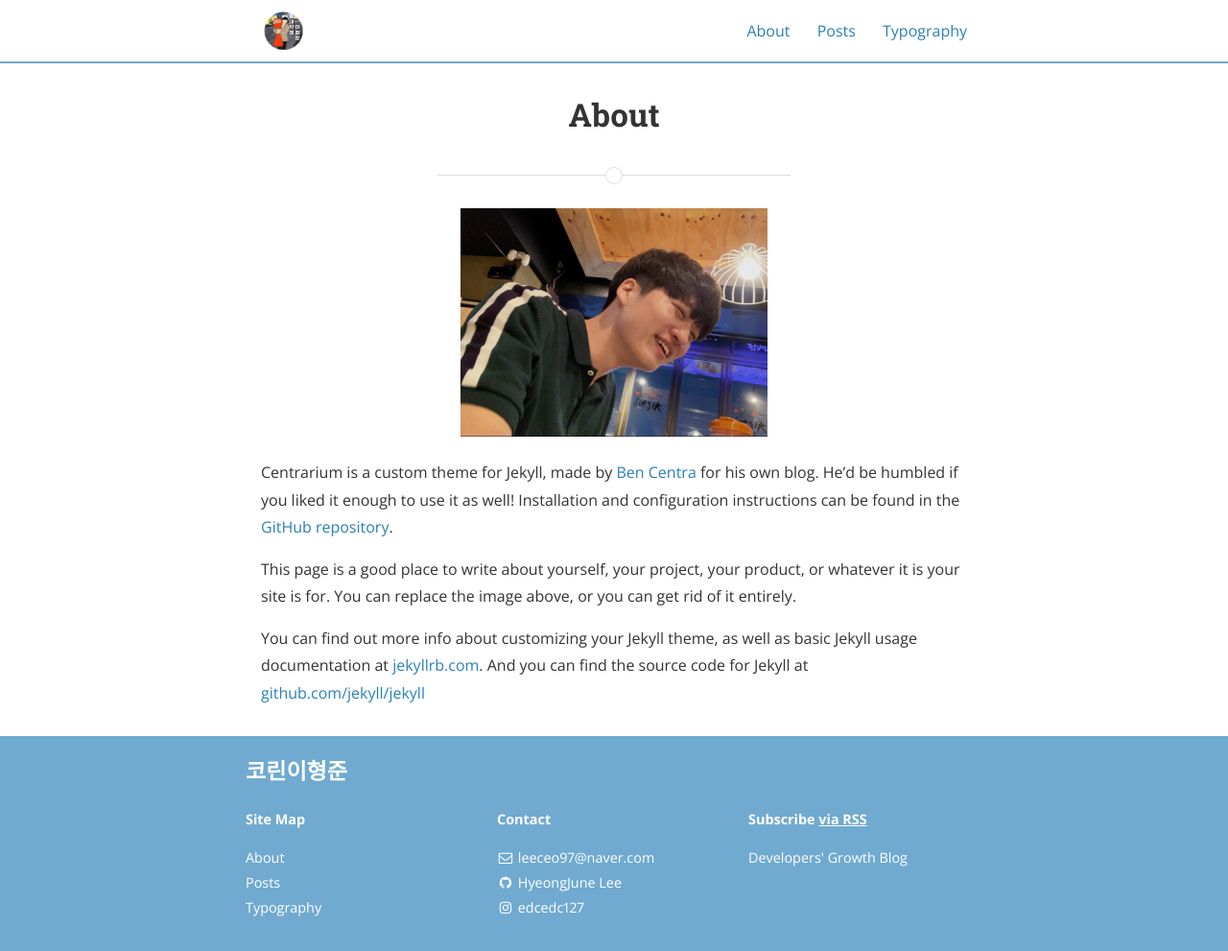
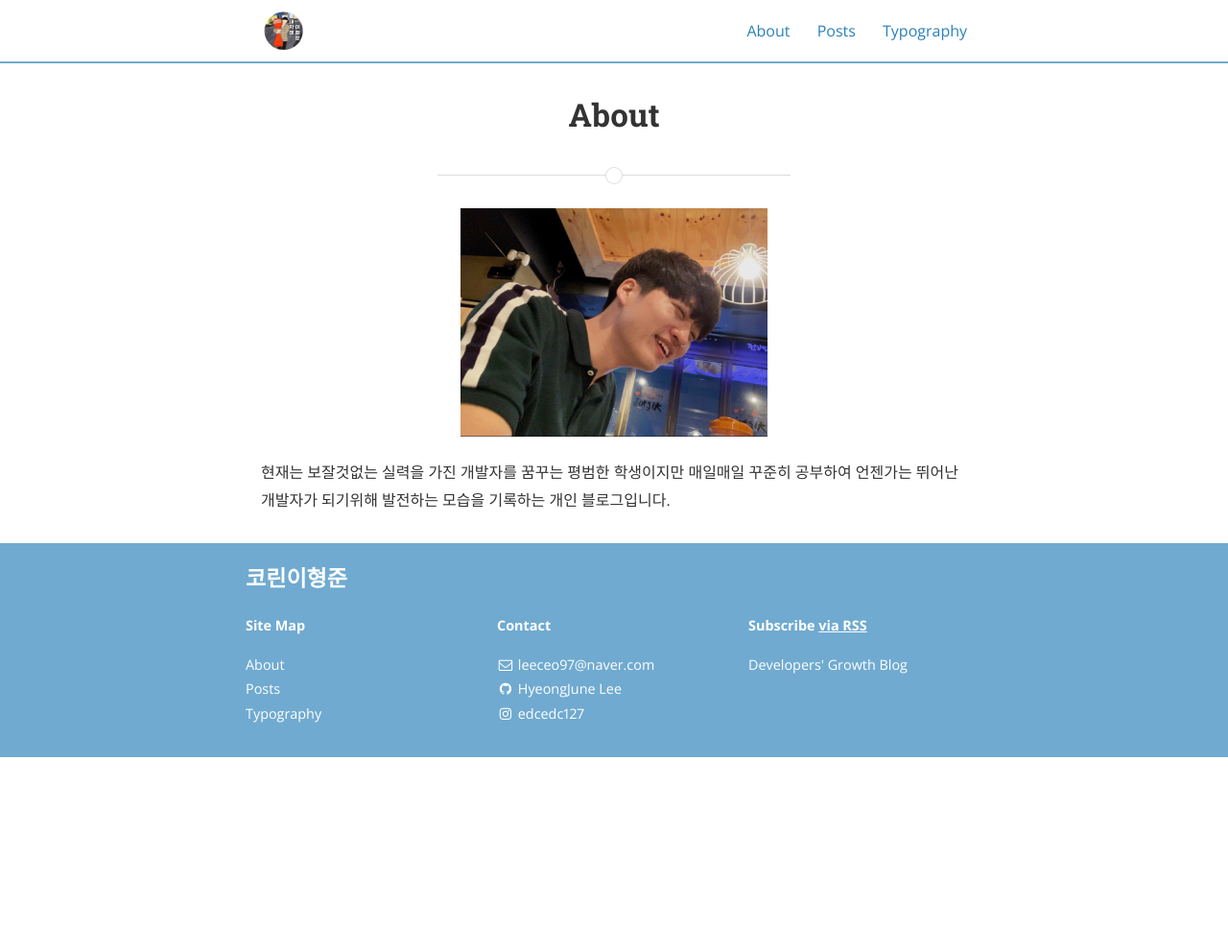
Before and after one commit to leeceo97/leeceo97.github.io, a Jekyll site: the page built from about.md, in a window 1280 px wide and 991 px high. Shown: the whole window at 96% size. Built offline with Jekyll 4.4.1, drawn with Linux system fonts in a browser that asks for light colours; nearby versions of some CDN libraries.

Commit message:
Second costermizing

```diff
--- a/about.md
+++ b/about.md
@@ -7,11 +7,9 @@ main_nav: true
 
 ![alt text]({{ site.baseurl }}/assets/profile-placeholder.gif "Profile Picture"){:.profile}
 
-Centrarium is a custom theme for Jekyll, made by [Ben Centra][bencentra] for his own blog. He'd be humbled if you liked it enough to use it as well! Installation and configuration instructions can be found in the [GitHub repository](https://github.com/bencentra/centrarium).
+현재는 보잘것없는 실력을 가진 개발자를 꿈꾸는 평범한 학생이지만 매일매일 꾸준히 공부하여
+언젠가는 뛰어난 개발자가 되기위해 발전하는 모습을 기록하는 개인 블로그입니다.
 
-This page is a good place to write about yourself, your project, your product, or whatever it is your site is for. You can replace the image above, or you can get rid of it entirely.
-
-You can find out more info about customizing your Jekyll theme, as well as basic Jekyll usage documentation at [jekyllrb.com](http://jekyllrb.com/). And you can find the source code for Jekyll at [github.com/jekyll/jekyll](https://github.com/jekyll/jekyll)
 
 [centrarium]: https://github.com/bencentra/centrarium
 [bencentra]: http://bencentra.com
```
